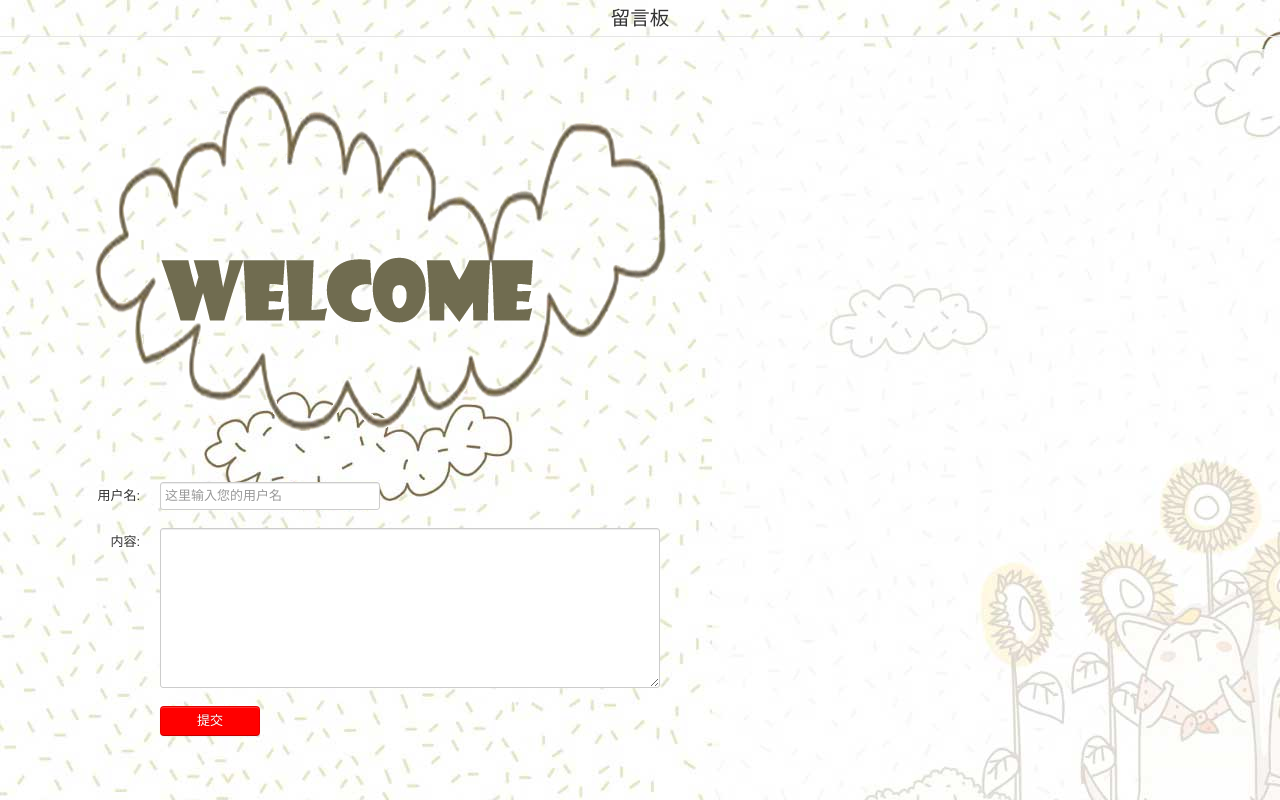
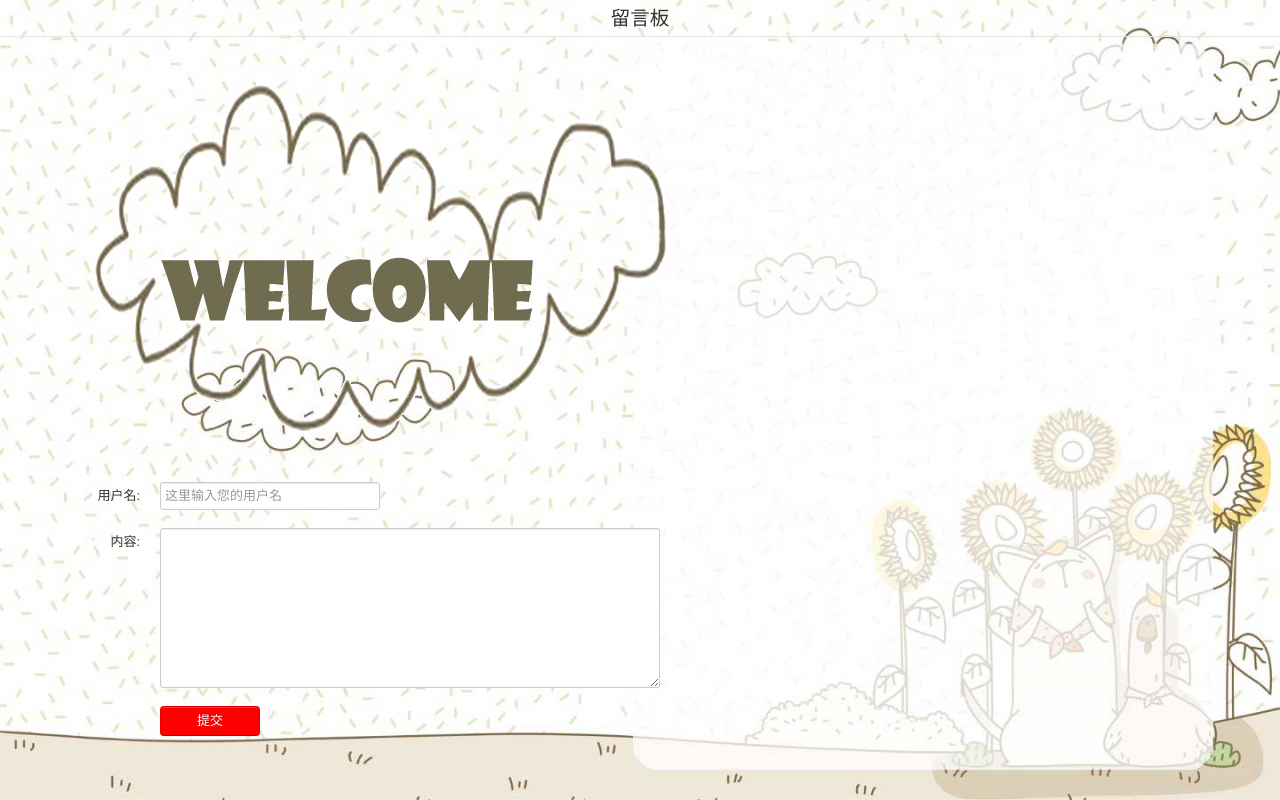
Before and after one commit to BitaminKim/messageboard, a PHP site: page / in a window 1280 px wide. Run offline with PHP 8.4, Linux system fonts and the light colour scheme.

Commit message:
Update index.php

```diff
--- a/index.php
+++ b/index.php
@@ -11,6 +11,9 @@
 	</style>
 </head>
 <body background="img/back-ground.jpg">
+  <div id="Layer1" style="position:absolute; width:100%; height:100%; z-index:-1">
+    <img src="img/back-ground.jpg" height="100%" width="100%"/>
+  </div>
   <form class="form-horizontal">
     <fieldset>
 	<div id="container">
```
